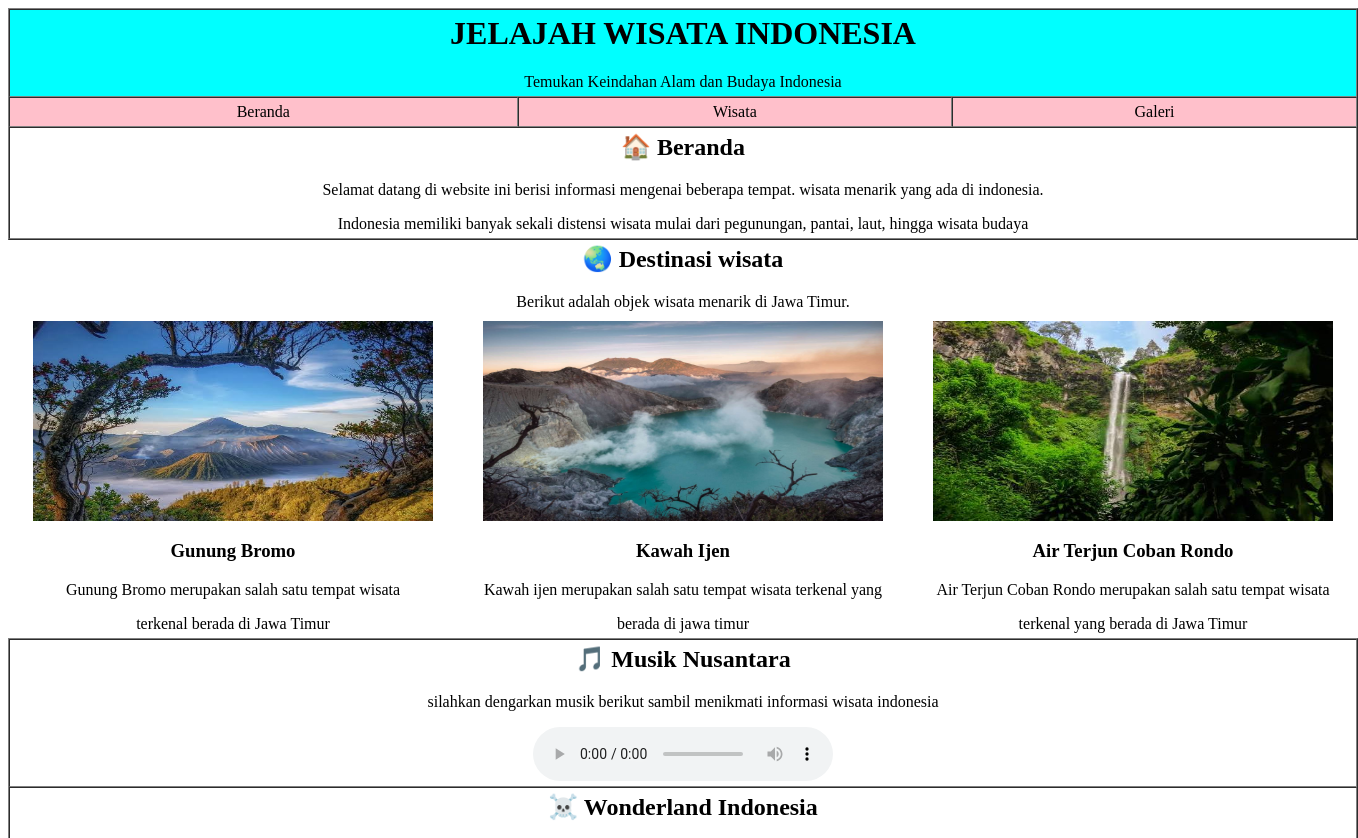
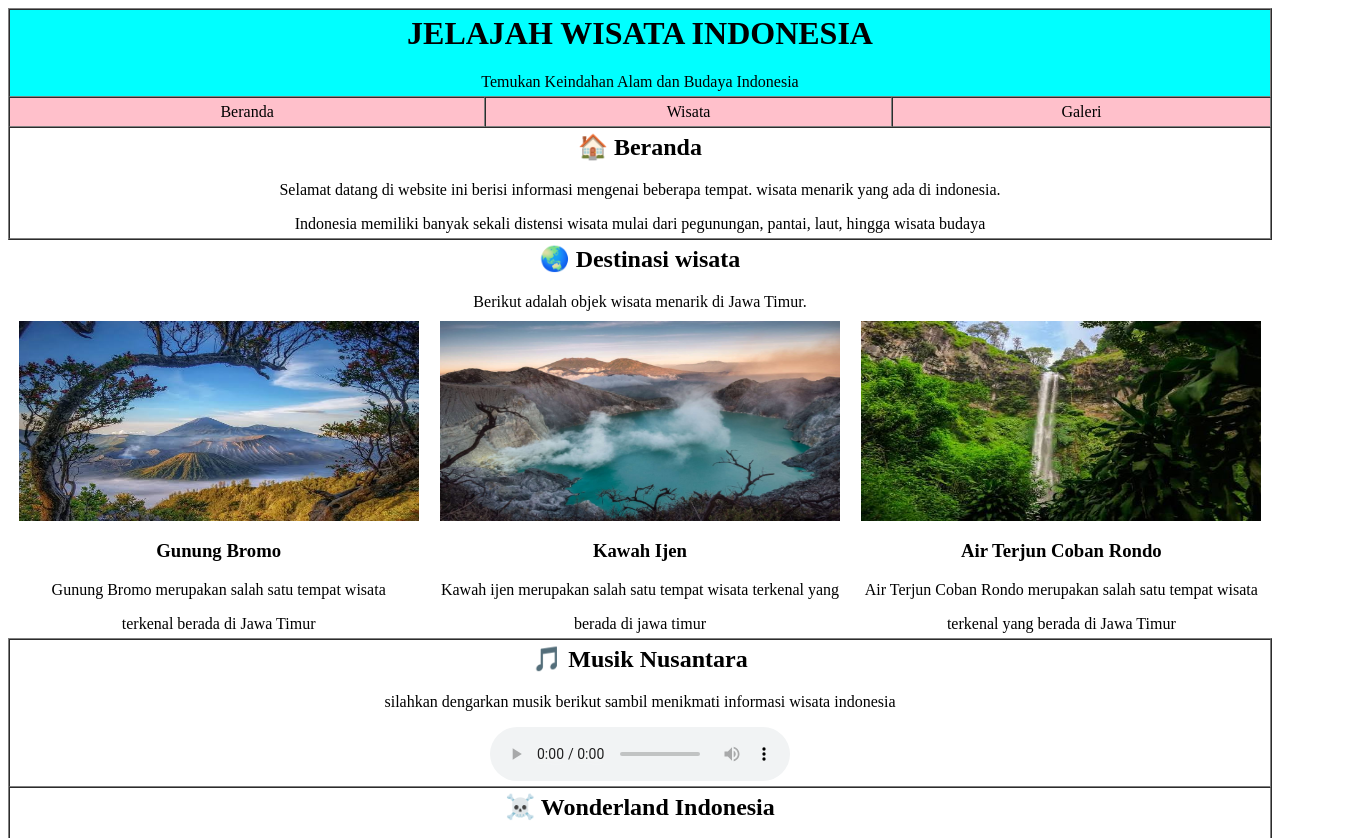
Before and after one commit to Rioferdiannn/mmhtml, a plain HTML site: page index.html in a window 1280 px wide. Shown: the top 838 px of the page, 1358 px wide, since content can reach past the window. Drawn offline with Linux system fonts and the light colour scheme.

Commit message:
Update index.html

```diff
--- a/index.html
+++ b/index.html
@@ -4,7 +4,7 @@
         <title>praktek multimedia</title>
     </head>
     <body>
-        <table border="1" cellspacing="0" cellpadding="5" width="1350px">
+        <table border="1" cellspacing="0" cellpadding="5" width="100%">
             <tr bgcolor="aqua">
                 <td colspan="3">
                     <h1 align="center">JELAJAH WISATA INDONESIA</h1>
@@ -24,7 +24,7 @@
                 </td>
             </tr>
             </table>
-            <table border="0" cellspacing="0" cellpadding="5" width="1350px">
+            <table border="0" cellspacing="0" cellpadding="5" width="100%">
             <tr>
                 <td colspan="3" rownspan="3" align="center">
                     <h2>🌏 Destinasi wisata</h2>
@@ -56,7 +56,7 @@
                 </td>
             </tr>
             </table>
-            <table border="1" cellspacing="0" cellpadding="5" width="1350px">
+            <table border="1" cellspacing="0" cellpadding="5" width="100%">
             <tr>
                 <td colspan="3" align="center">
                     <h2>🎵 Musik Nusantara</h2>
```
